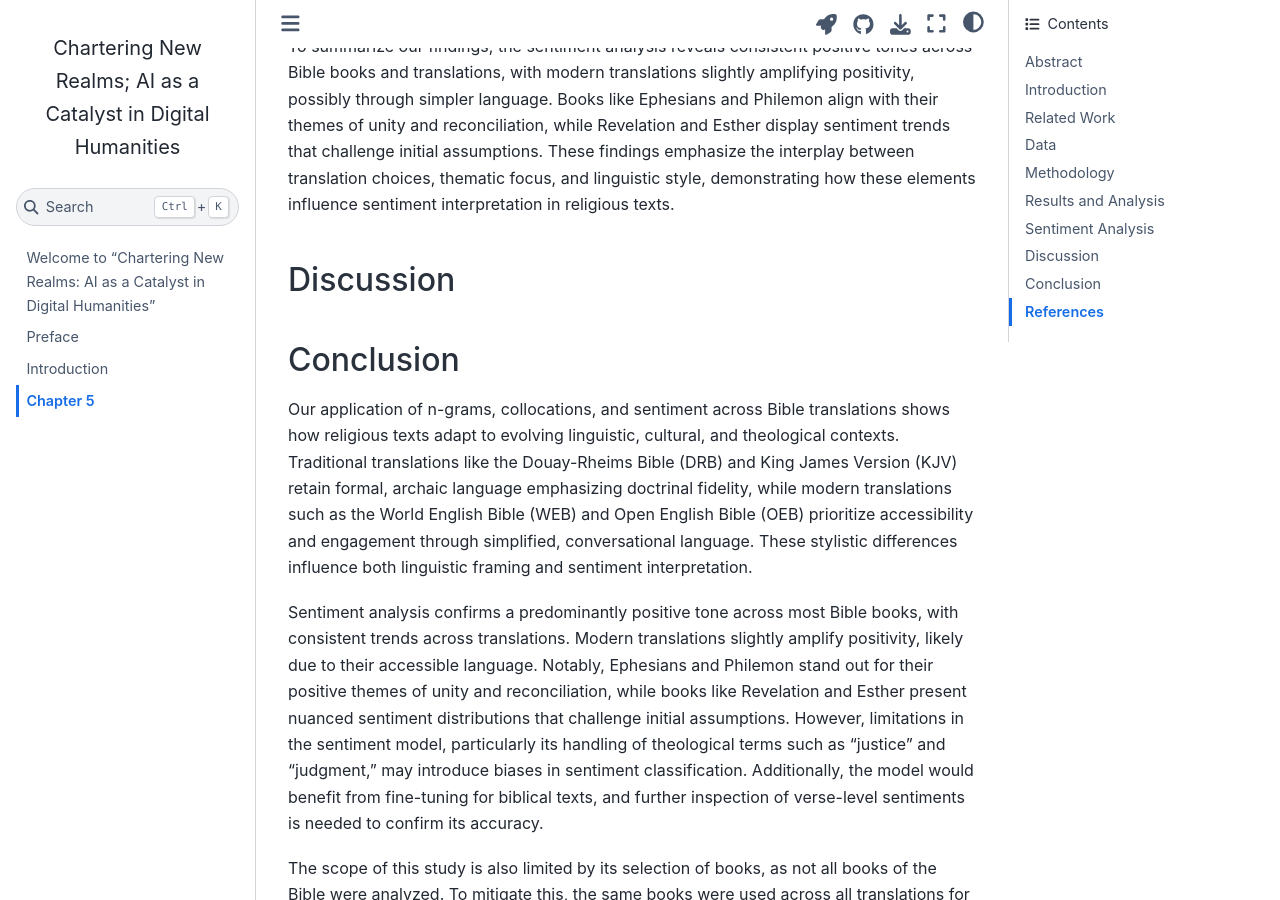
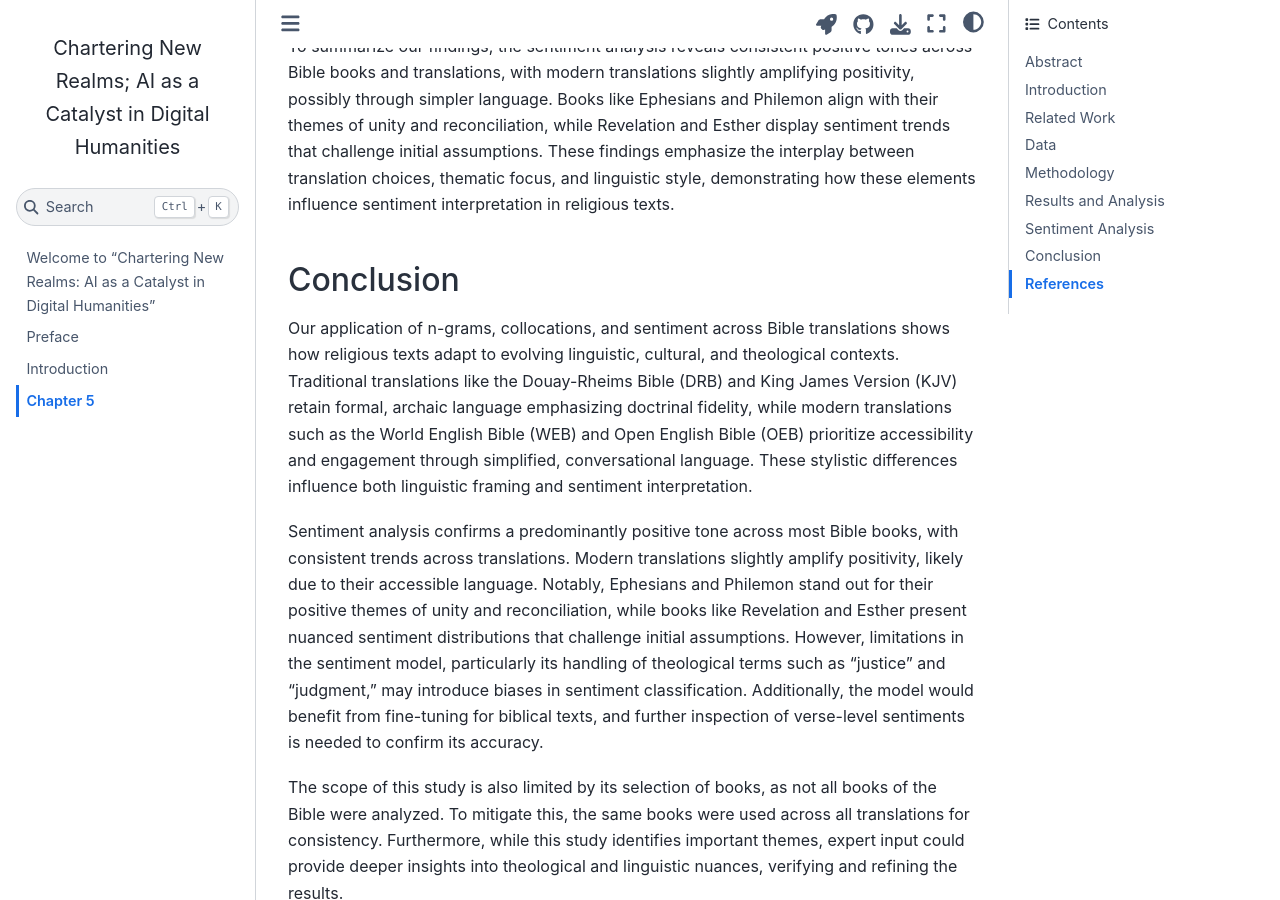
Before and after one commit to pstroe/chartering-new-realms-2024, a Jupyter Book: the page built from chapter5.md, in a window 1280 px wide and 900 px high, scrolled down 17862 px. Built offline with Jupyter Book 1.0.4 settings and Sphinx 7.4.7 and the Sphinx Book theme 1.1.4, drawn with Linux system fonts in a browser that asks for light colours.

Commit message:
Update chapter5.md

```diff
--- a/chapter5.md
+++ b/chapter5.md
@@ -260,9 +260,6 @@ The results also highlight potential limitations of the sentiment analysis model
 
 To summarize our findings, the sentiment analysis reveals consistent positive tones across Bible books and translations, with modern translations slightly amplifying positivity, possibly through simpler language. Books like Ephesians and Philemon align with their themes of unity and reconciliation, while Revelation and Esther display sentiment trends that challenge initial assumptions. These findings emphasize the interplay between translation choices, thematic focus, and linguistic style, demonstrating how these elements influence sentiment interpretation in religious texts.
 
-## Discussion
-
-
 ## Conclusion
 
 Our application of n-grams, collocations, and sentiment across Bible translations shows how religious texts adapt to evolving linguistic, cultural, and theological contexts. Traditional translations like the Douay-Rheims Bible (DRB) and King James Version (KJV) retain formal, archaic language emphasizing doctrinal fidelity, while modern translations such as the World English Bible (WEB) and Open English Bible (OEB) prioritize accessibility and engagement through simplified, conversational language. These stylistic differences influence both linguistic framing and sentiment interpretation.
```
